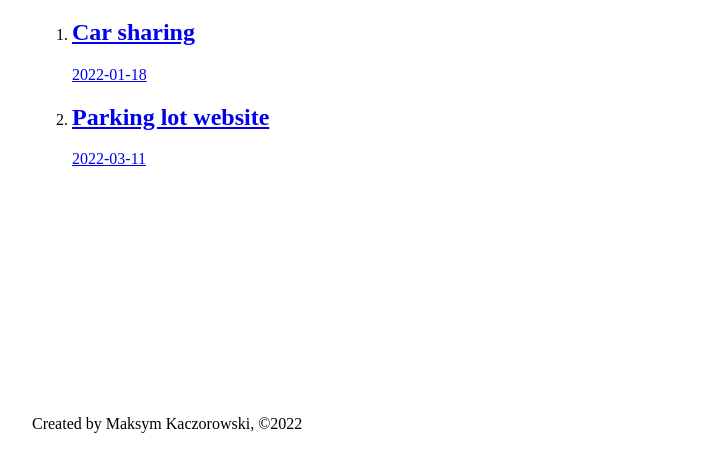
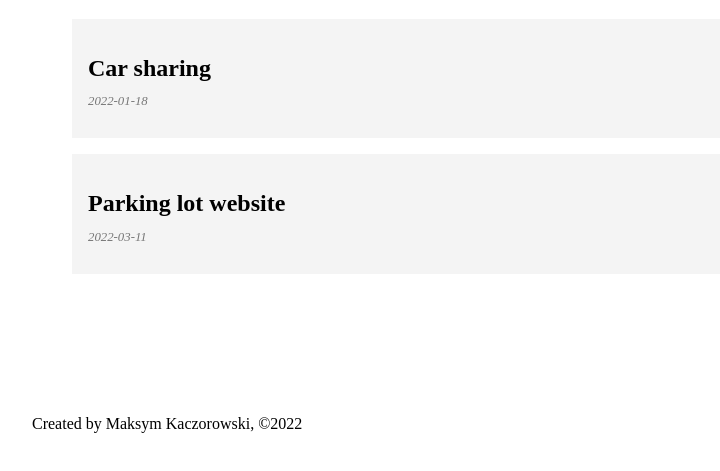
Before and after one commit to Duckjaniels/Gatsby, a Gatsby site: page /blog in a window 1280 px wide. Shown: the part 335-806 px from the top of the page, without its empty margins (233-953 px from the left). Built offline with nearby package versions, Linux system fonts and the light colour scheme; Gatsby itself is replaced by a stand-in of ours.

Commit message:
Add styling of footer and blog modules for better look

```diff
--- a/public/page-data/dev-404-page/page-data.json
+++ b/public/page-data/dev-404-page/page-data.json
@@ -1 +1 @@
-{"componentChunkName":"component---cache-dev-404-page-js","path":"/dev-404-page/","result":{"data":{"allSiteFunction":{"nodes":[]},"allSitePage":{"nodes":[{"path":"/blog/carSharing"},{"path":"/blog/parkingLot"},{"path":"/about/"},{"path":"/blog/"},{"path":"/contact/"},{"path":"/"}]}},"pageContext":{}},"staticQueryHashes":[]}
+{"componentChunkName":"component---cache-dev-404-page-js","path":"/dev-404-page/","result":{"data":{"allSiteFunction":{"nodes":[]},"allSitePage":{"nodes":[{"path":"/blog/parkingLot"},{"path":"/blog/carSharing"},{"path":"/about/"},{"path":"/blog/"},{"path":"/contact/"},{"path":"/"}]}},"pageContext":{}},"staticQueryHashes":[]}
--- a/src/components/footer.js
+++ b/src/components/footer.js
@@ -1,5 +1,6 @@
 import React from "react";
 import { graphql, useStaticQuery } from "gatsby";
+import * as footerStyles from "./footer.module.scss";
 
 const Footer = () => {
   const data = useStaticQuery(graphql`
@@ -12,7 +13,7 @@ const Footer = () => {
     }
   `);
   return (
-    <footer>
+    <footer className={footerStyles.footer}>
       <p>Created by {data.site.siteMetadata.author}, ©2022</p>
     </footer>
   );
--- /dev/null
+++ b/src/components/footer.module.scss
@@ -0,0 +1,3 @@
+.footer {
+  margin-top: 3rem;
+}
--- a/src/pages/blog.js
+++ b/src/pages/blog.js
@@ -1,6 +1,7 @@
 import React from "react";
 import Layout from "../components/layout";
 import { Link, graphql, useStaticQuery } from "gatsby";
+import * as blogStyles from "./blog.module.scss";
 
 const BlogPage = () => {
   const data = useStaticQuery(graphql`
@@ -25,10 +26,10 @@ const BlogPage = () => {
     <div>
       <Layout>
         <h1>Blog</h1>
-        <ol>
+        <ol className={blogStyles.posts}>
           {data.allMarkdownRemark.edges.map((edge) => {
             return (
-              <li>
+              <li className={blogStyles.post}>
                 <Link to={`/blog/${edge.node.fields.slug}`}>
                   <h2>{edge.node.frontmatter.title}</h2>
                   <p>{edge.node.frontmatter.date}</p>
--- /dev/null
+++ b/src/pages/blog.module.scss
@@ -0,0 +1,30 @@
+.posts {
+  list-style-type: none;
+  margin: 0;
+}
+
+.post {
+  margin: 1rem 0;
+
+  a {
+    background: #f4f4f4;
+    color: #000000;
+    text-decoration: none;
+    display: block;
+    padding: 1rem;
+  }
+
+  a:hover {
+    background: #e4e4e4;
+  }
+
+  h2 {
+    margin-bottom: 0;
+  }
+
+  p {
+    color: #777777;
+    font-size: .8rem;
+    font-style: italic;
+  }
+}
--- a/src/projects/carSharing.md
+++ b/src/projects/carSharing/carSharing.md
@@ -4,7 +4,8 @@ date: "2022-01-18"
 ---
 
 Car sharing CodersLab workshop
-![carSharing](./carSharing.png)
+
+![carSharing](carSharing.png)
 
 ## Topics Covered
 
--- a/src/projects/parkingLot.md
+++ b/src/projects/parkingLot/parkingLot.md
@@ -5,6 +5,8 @@
 
 CodersLab final project Parking lot website
 
+![parkingLot](parkingLot.png)
+
 ## Topics Covered
 
 1.HTML 2.SCSS 3.React
```
Also changed, not shown: public/page-data/blog/carSharing/page-data.json (+1 -1 lines), public/page-data/blog/parkingLot/page-data.json (+1 -1 lines), public/static/580bb2df7b7f1883ae325de0c9dee016/1d69c/carSharing.png (added), public/static/b3eb232a3b023841478e20655fe0d7f8/1d69c/parkingLot.png (added), src/projects/carSharing/carSharing.png (renamed from src/projects/carSharing.png), src/projects/parkingLot/parkingLot.png (renamed from src/projects/parkingLot.png).
